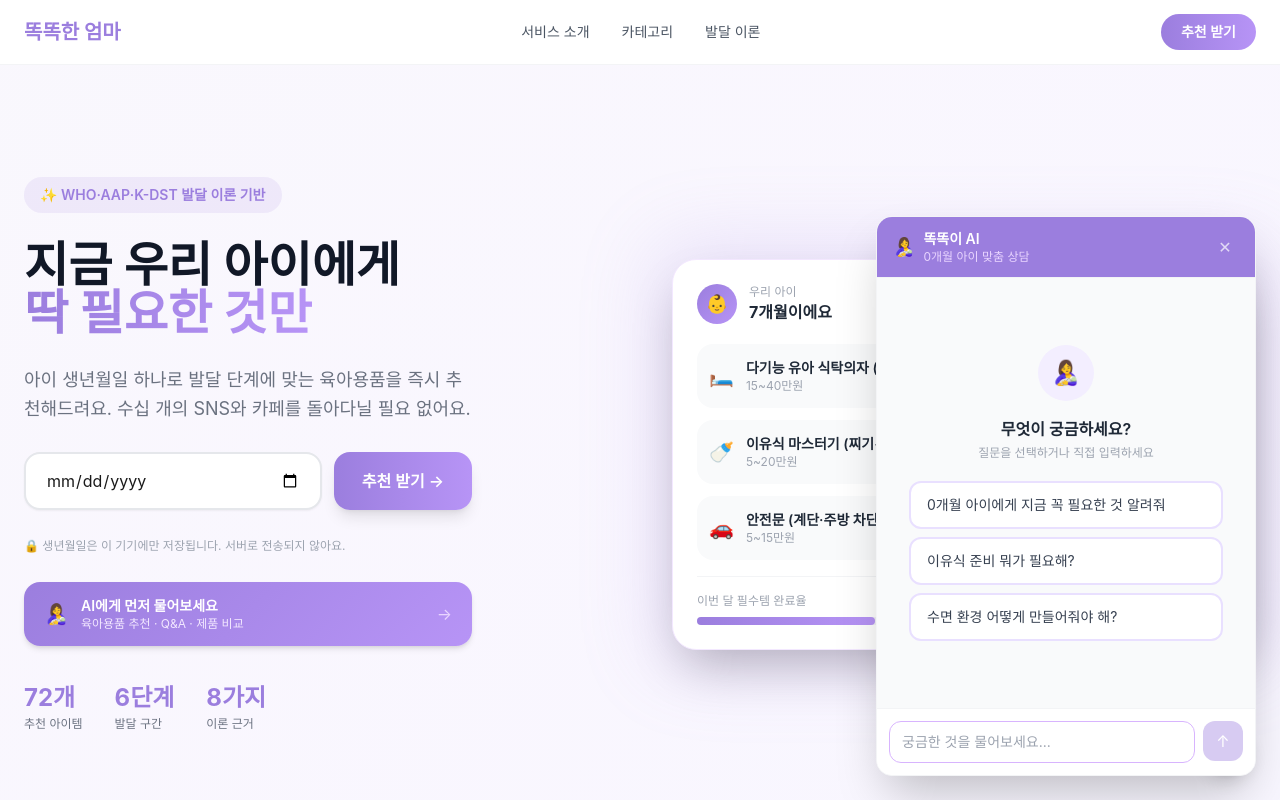
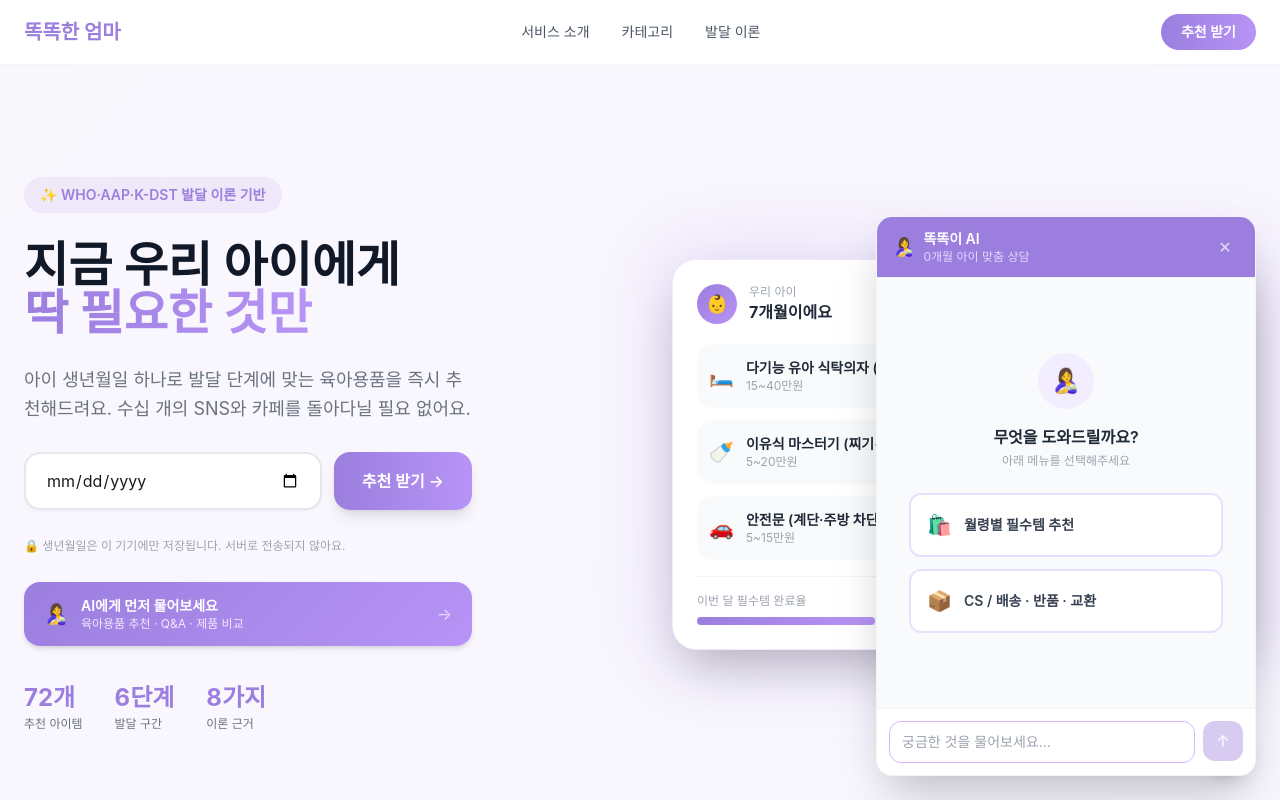
Before and after one commit to jinlee13/ica9-team5-momstouch, a Next.js app: page / in a window 1280 px wide. Both pictures are taken after a click on the button "AI 상담 열기". Shown: the top 800 px of the page. Built offline with nearby package versions, Linux system fonts and the light colour scheme.

Commit message:
feat: 챗봇 2단계 메뉴 구조 추가 (추천/CS 분기)

```diff
--- a/components/chat/GuidedOpener.tsx
+++ b/components/chat/GuidedOpener.tsx
@@ -1,5 +1,8 @@
-// components/chat/GuidedOpener.tsx
 'use client'
+
+import { useState } from 'react'
+
+type Step = 'main' | 'recommend' | 'cs'
 
 interface Props {
   ageMonths: number
@@ -7,21 +10,63 @@ interface Props {
 }
 
 export default function GuidedOpener({ ageMonths, onSelect }: Props) {
-  const questions = [
-    `${ageMonths}개월 아이에게 지금 꼭 필요한 것 알려줘`,
-    '이유식 준비 뭐가 필요해?',
-    '수면 환경 어떻게 만들어줘야 해?',
-  ]
+  const [step, setStep] = useState<Step>('main')
+
+  if (step === 'main') {
+    return (
+      <div className="flex flex-col items-center justify-center h-full px-4 py-8">
+        <div className="w-14 h-14 rounded-full flex items-center justify-center text-2xl mb-4"
+             style={{ backgroundColor: '#F3EEFF' }}>
+          🤱
+        </div>
+        <p className="text-base font-semibold text-gray-800 mb-1">무엇을 도와드릴까요?</p>
+        <p className="text-xs text-gray-400 mb-6">아래 메뉴를 선택해주세요</p>
+        <div className="flex flex-col gap-3 w-full max-w-xs">
+          <button
+            onClick={() => setStep('recommend')}
+            className="flex items-center gap-3 px-4 py-4 rounded-xl border-2 text-sm font-semibold text-gray-700 bg-white transition-all hover:border-purple-300 hover:bg-purple-50"
+            style={{ borderColor: '#E9E0FF' }}
+          >
+            <span className="text-xl">🛍️</span>
+            <span>월령별 필수템 추천</span>
+          </button>
+          <button
+            onClick={() => setStep('cs')}
+            className="flex items-center gap-3 px-4 py-4 rounded-xl border-2 text-sm font-semibold text-gray-700 bg-white transition-all hover:border-purple-300 hover:bg-purple-50"
+            style={{ borderColor: '#E9E0FF' }}
+          >
+            <span className="text-xl">📦</span>
+            <span>CS / 배송 · 반품 · 교환</span>
+          </button>
+        </div>
+      </div>
+    )
+  }
+
+  const isRecommend = step === 'recommend'
+  const title = isRecommend ? '🛍️ 월령별 필수템 추천' : '📦 CS / 배송 · 반품 · 교환'
+  const questions = isRecommend
+    ? [
+        `${ageMonths}개월 아이 필수템 알려줘`,
+        '이유식 준비 뭐가 필요해?',
+        '수면 제품 추천해줘',
+      ]
+    : [
+        '현재 배송 현황 확인해줘',
+        '교환 방법을 알려줘',
+        '반품 방법을 알려줘',
+      ]
 
   return (
-    <div className="flex flex-col items-center justify-center h-full px-4 py-6 text-center">
-      <div className="w-14 h-14 rounded-full flex items-center justify-center text-2xl mb-4"
-           style={{ backgroundColor: '#F3EEFF' }}>
-        🤱
-      </div>
-      <p className="text-base font-semibold text-gray-800 mb-1">무엇이 궁금하세요?</p>
-      <p className="text-xs text-gray-400 mb-5">질문을 선택하거나 직접 입력하세요</p>
-      <div className="flex flex-col gap-2 w-full max-w-xs">
+    <div className="flex flex-col px-4 py-4">
+      <button
+        onClick={() => setStep('main')}
+        className="flex items-center gap-1 text-xs text-gray-400 hover:text-gray-600 mb-4 self-start transition-colors"
+      >
+        ← 뒤로
+      </button>
+      <p className="text-sm font-semibold text-gray-700 mb-3">{title}</p>
+      <div className="flex flex-col gap-2">
         {questions.map((q) => (
           <button
             key={q}
```
